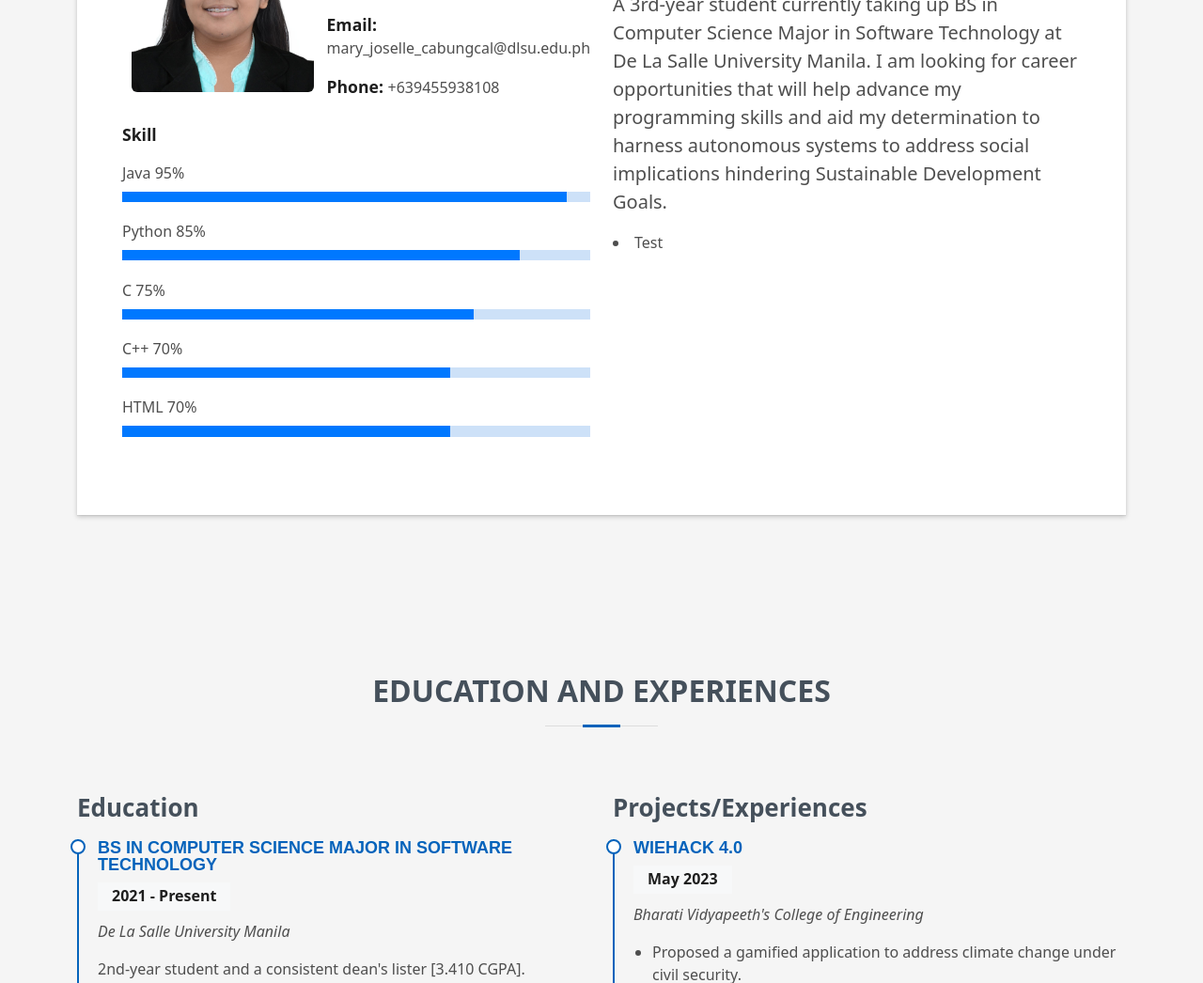
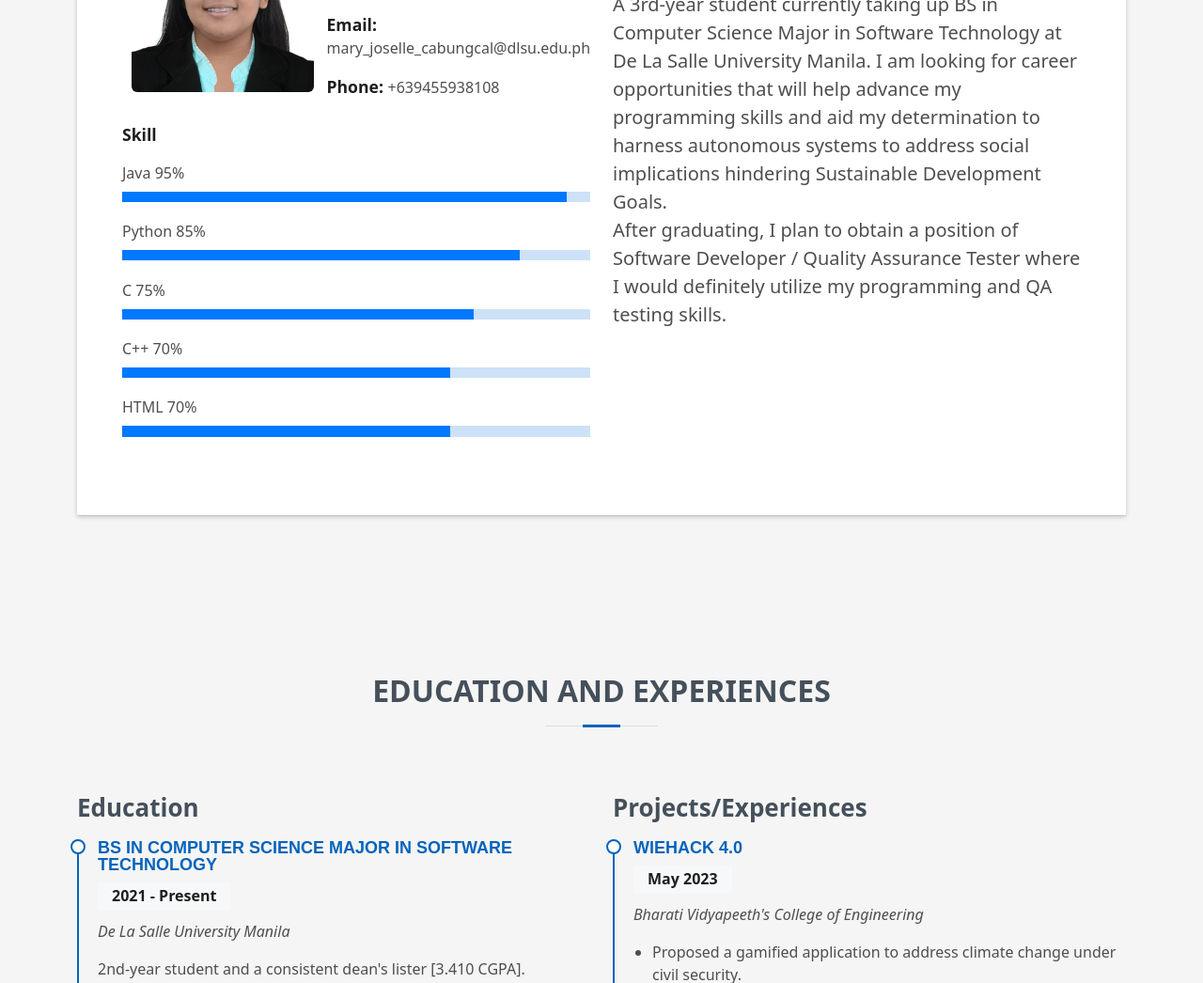
Before and after one commit to EmGZ/EmGZ.github.io, a plain HTML site: page index.html in a window 1280 px wide. Shown: the part 1024-2070 px from the top of the page at 94% size. Drawn offline with Linux system fonts and the light colour scheme.

Commit message:
Update index.html

```diff
--- a/index.html
+++ b/index.html
@@ -130,8 +130,9 @@
                     <p class="lead">
                       A 3rd-year student currently taking up BS in Computer Science Major in Software Technology at De La Salle University Manila.
                       I am looking for career opportunities that will help advance my programming skills and aid my determination to harness autonomous systems to address social implications
-                      hindering Sustainable Development Goals.
-                      <li>Test</li>
+                      hindering Sustainable Development Goals. <br>
+
+                      After graduating, I plan to obtain a position of Software Developer / Quality Assurance Tester where I would definitely utilize my programming and QA testing skills.
                     </p>
 
                   </div>
```
